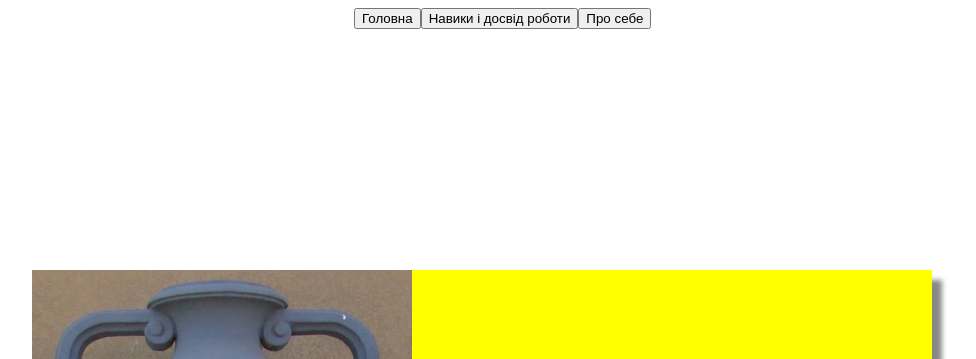
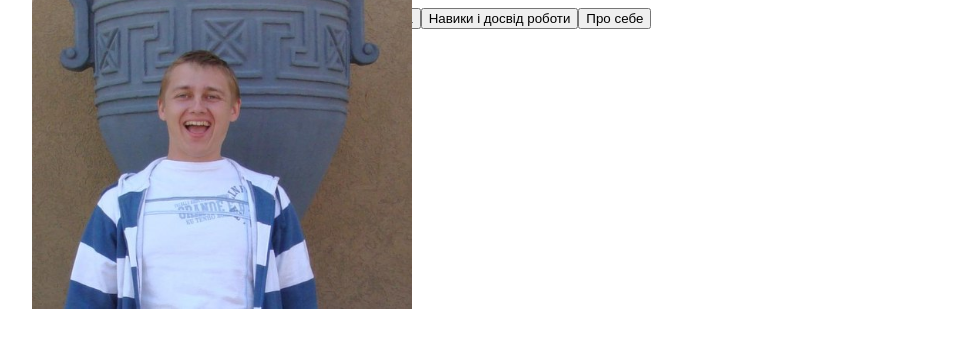
Before and after one commit to Oles88/diplom, a plain HTML site: page index.html in a window 1280 px wide. Shown: the top 359 px of the page, without its empty margins (176-1152 px from the left). Drawn offline with Linux system fonts and the light colour scheme.

Commit message:
add new file

```diff
--- a/style.css
+++ b/style.css
@@ -31,11 +31,5 @@ article{
 table{
     width: 960px;
     height: 550px;
-}
-
-div {
-    width: 900px;
-    height: 500px;
-    background-color: yellow;
     box-shadow: 10px 10px 5px #888888;
 }
```
